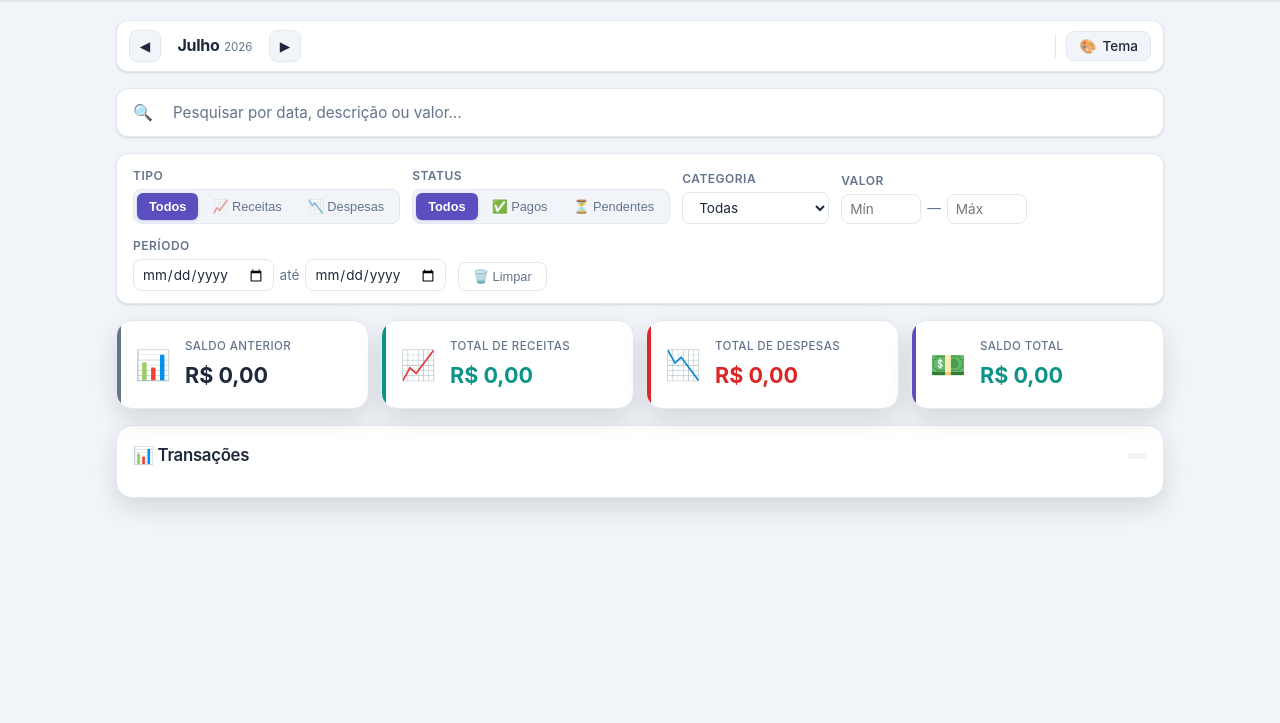
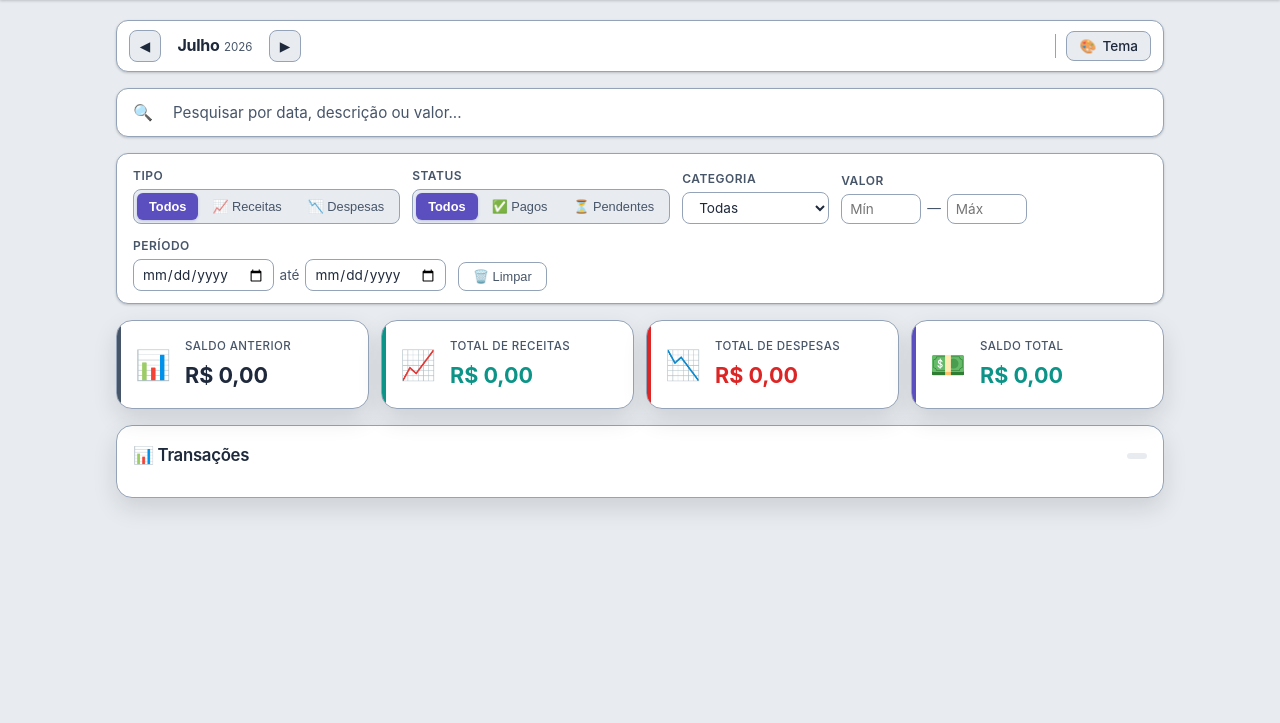
Before and after one commit to Samueldn23/Sistema_extratos, a website: page public/index.html in a window 1280 px wide. Shown: the part 77-800 px from the top of the page. Drawn offline with Linux system fonts and the light colour scheme; no server answers.

Commit message:
fix: improve light theme contrast - darker borders, better shadows, more visible backgrounds

```diff
--- a/public/style.css
+++ b/public/style.css
@@ -11,13 +11,13 @@
     --danger-color: #dc2626;
     --warning-color: #d97706;
     --dark-bg: #0f172a;
-    --light-bg: #f1f5f9;
+    --light-bg: #e8ecf1;
     --card-bg: #ffffff;
-    --border-color: #e2e8f0;
+    --border-color: #94a3b8;
     --text-dark: #1e293b;
-    --text-light: #64748b;
-    --shadow: 0 1px 3px rgba(0, 0, 0, 0.08), 0 1px 2px rgba(0, 0, 0, 0.06);
-    --shadow-lg: 0 10px 25px rgba(0, 0, 0, 0.1);
+    --text-light: #475569;
+    --shadow: 0 1px 3px rgba(0, 0, 0, 0.12), 0 1px 2px rgba(0, 0, 0, 0.08);
+    --shadow-lg: 0 4px 12px rgba(0, 0, 0, 0.15);
     --radius: 12px;
     --transition: 0.2s ease;
 
```
